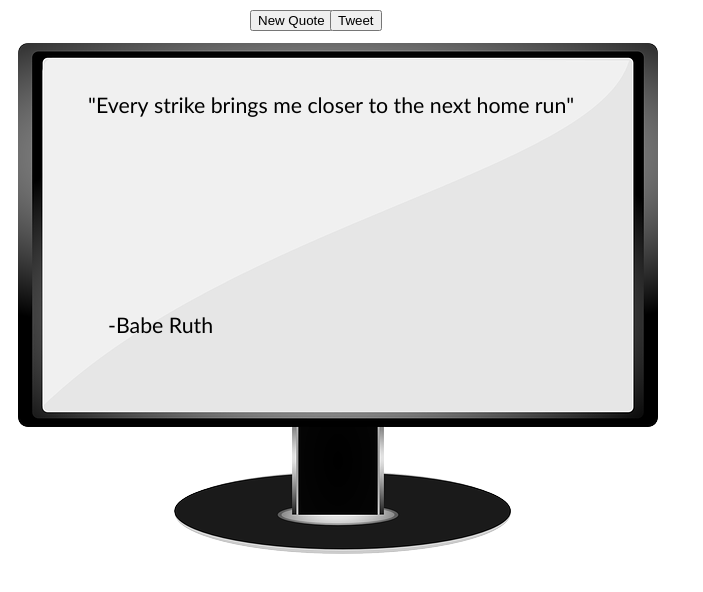
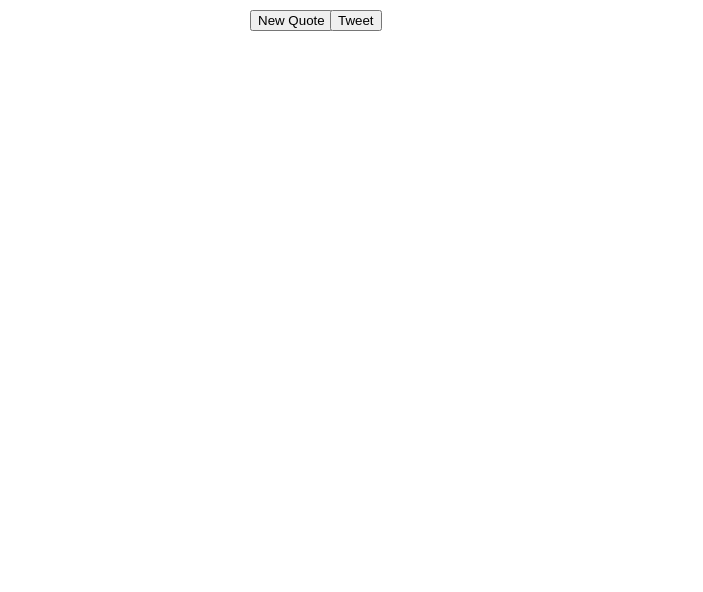
Before and after one commit to mikejbanks/fccrandomquotemachine, a plain HTML site: page index.html in a window 1280 px wide. Shown: the whole page, without its empty margins (0-703 px from the left). Drawn offline with Linux system fonts and the light colour scheme.

Commit message:
Update index.html

```diff
--- a/index.html
+++ b/index.html
@@ -1,59 +1,7 @@
 <html>
 <head>
 <link rel="stylesheet" type="text/css" href="style.css">
-<script>
-  var text = '{"quotes":[' + '{"quote":"\\"Think big thoughts but relish small pleasures\\"","quotedName":"-H. Jackson Brown Jr." },' +
-'{"quote":"\\"If you cannot do great things, do small things in a great way\\"","quotedName":"-Napoleon Hill" },' +
-'{"quote":"\\"Every strike brings me closer to the next home run\\"","quotedName":"-Babe Ruth" },' +
-'{"quote":"\\"Never leave that till tomorrow which you can do today\\"","quotedName":"-Benjamin Franklin" },' +
-'{"quote":"\\"In the middle of adversity lies opportunity\\"","quotedName":"-Albert Einstein" },' +
-'{"quote":"\\"Dare to be remarkable\\"","quotedName":"-Jane Gentry" },' +
-'{"quote":"\\"All we have to fear is fear itself.\\"","quotedName":"-Franklin D. Roosevelt " },' +
-'{"quote":"\\"Always desire to learn something useful\\"","quotedName":"-Sophocles  " },' +
-'{"quote":"\\"You can\'t test courage cautiously\\"","quotedName":"-Annie Dillard  " },' +
-'{"quote":"\\"It\'s better to live one day as a lion than a hundred as a lamb\\"","quotedName":"-John Gotti  " },' +
-'{"quote":"\\"From a small seed a mighty trunk may grow\\"","quotedName":"-Aeschylus" }]}';
-var tweettext="Every strike brings me closer to the next home run";
-var tweetlink;
 
-function tweet(){
-window.open(tweetlink,"_self")
-}
-
-function changeQuote() {
-var sizequotes = 11;
-var rand = Math.floor(Math.random()*sizequotes);
-var canvas = document.getElementById("myCanvas");
-tweetlink="https://twitter.com/intent/tweet?text="+obj.quotes[rand].quote+obj.quotes[rand].quotedName;
-     var context = canvas.getContext("2d");
-	 context.clearRect(0, 0, canvas.width, canvas.height);
-	var imageObj = new Image();
-     imageObj.onload = function(){
-         context.drawImage(imageObj, 10, 10);
-         context.font = "16pt Calibri";
-		 context.fillText(obj.quotes[rand].quote, 80, 80);
-		 context.fillText(obj.quotes[rand].quotedName, 100, 300)
-     };
-     imageObj.src = "monitor-screen.png";
-}
-
-window.onload = function(){
-
-obj = JSON.parse(text);
-     var canvas = document.getElementById("myCanvas");
-     var context = canvas.getContext("2d");
-     var imageObj = new Image();
-     imageObj.onload = function(){
-         context.drawImage(imageObj, 10, 10);
-         context.font = "16pt Calibri";
-         context.fillText(obj.quotes[2].quote, 80, 80);
-		 context.fillText(obj.quotes[2].quotedName, 100, 300);
-     };
-     imageObj.src = "monitor-screen.png";
-	 tweetlink="https://twitter.com/intent/tweet?text="+obj.quotes[2].quote+obj.quotes[2].quotedName;
-
-};
-</script>
 </head>
 <body>
 <button type="button" onclick="changeQuote()" id="controls">New Quote</button>
```
